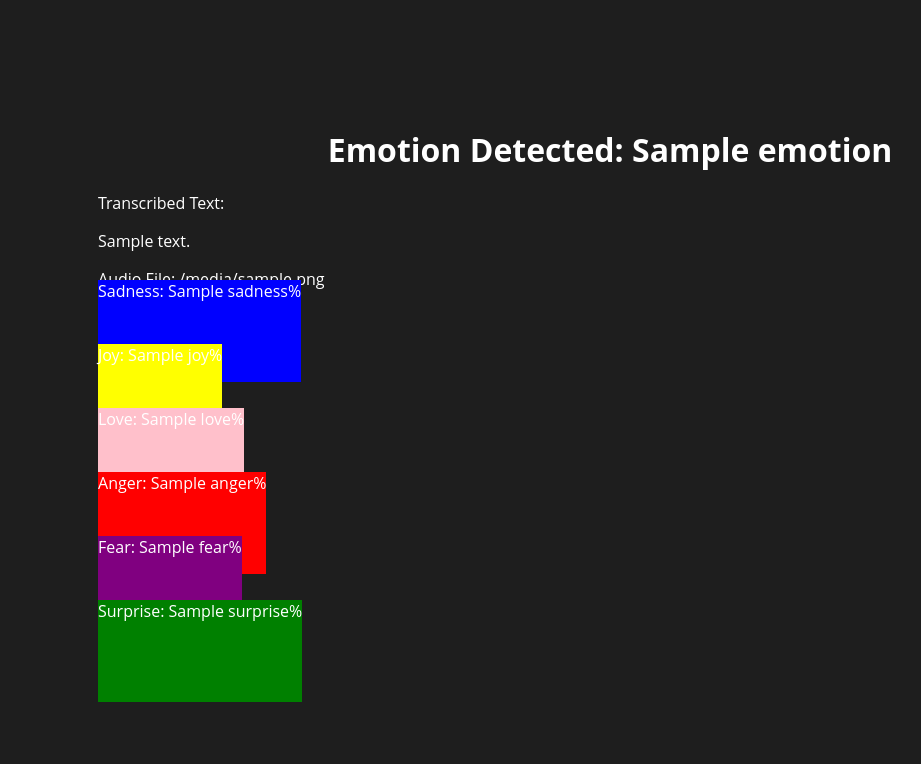
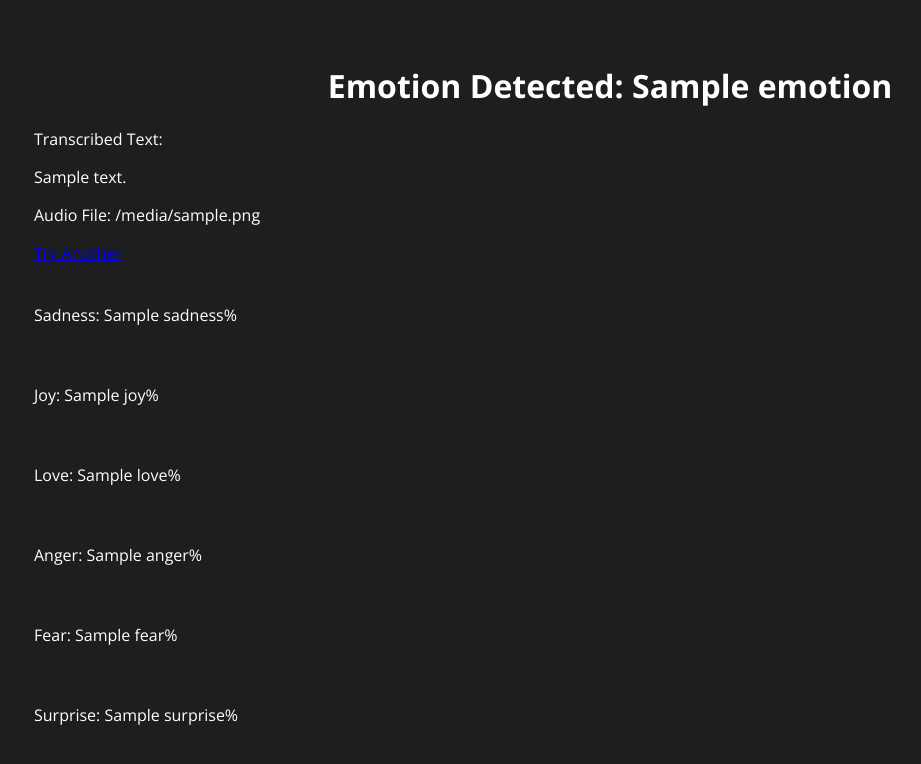
Before and after one commit to rinkana1/cosc490-group1, a Django app: template user_interface/core/templates/core/result.html in a window 1280 px wide. Shown: the top 764 px of the page, without its empty margins (30-951 px from the left). Run offline with Django 4.2, Linux system fonts and the light colour scheme; the template is opened without the code that fills it: most values are stand-ins (such as "Sample title", 1, 10 or a date in 2020); parts of the project's set-up code (start-up, migrations or seed data) failed here and were passed over.

Commit message:
Improve CSS styling

```diff
--- a/user_interface/core/templates/core/result.html
+++ b/user_interface/core/templates/core/result.html
@@ -4,25 +4,34 @@
     <meta charset="UTF-8">
     <meta name="viewport" content="width=device-width, initial-scale=1.0">
     <title>Result</title>
+    <link rel="preconnect" href="https://fonts.googleapis.com">
+    <link rel="preconnect" href="https://fonts.gstatic.com" crossorigin>
+    <link href="https://fonts.googleapis.com/css2?family=Open+Sans:ital,wght@0,300..800;1,300..800&display=swap" rel="stylesheet">
     <style>
         :root {
-            --sadness: {{ sadness }}vw;
-            --joy: {{ joy }}vw;
-            --love: {{ love }}vw;
-            --anger: {{ anger }}vw;
-            --fear: {{ fear }}vw;
-            --surprise: {{ surprise }}vw;
+            --sadness: {{ sadness }}%;
+            --joy: {{ joy }}%;
+            --love: {{ love }}%;
+            --anger: {{ anger }}%;
+            --fear: {{ fear }}%;
+            --surprise: {{ surprise }}%;
         }
 
         body {
             background-color: #1E1E1E;
             color: #FFF;
             font-family: 'Open Sans', 'Arial', sans-serif;
-            margin: 10vw;
+            margin: 5vw;
         }
 
         h1 {
             text-align: center;
+        }
+
+        div.score-percentages {
+            position: relative;
+            top: 5vh;
+            width: 90vw;
         }
 
         .percentage-bar {
@@ -32,55 +41,137 @@
             width: 0vw;
         }
 
-        #sadness {
-            top: 35vh;
-            background-color: blue;
+        .percentage-label {
+            position: absolute;
+        }
+
+        .percentage-label#sadness {
+            top: 0;
+        }
+
+        .percentage-bar#sadness {
+            top: 3vh;
+            background-color: rgb(101, 101, 255);
             width: var(--sadness);
         }
 
-        #joy {
-            top: 43vh;
-            background-color: yellow;
+        .percentage-label#joy {
+            top: 10vh;
+        }
+
+        .percentage-bar#joy {
+            top: 13vh;
+            background-color: rgb(237, 237, 101);
             width: var(--joy);
         }
 
-        #love {
-            top: 51vh;
+        .percentage-label#love {
+            top: 20vh;
+        }
+
+        .percentage-bar#love {
+            top: 23vh;
             background-color: pink;
             width: var(--love);
         }
 
-        #anger {
-            top: 59vh;
-            background-color: red;
+        .percentage-label#anger {
+            top: 30vh;
+        }
+
+        .percentage-bar#anger {
+            top: 33vh;
+            background-color: rgb(227, 98, 98);
             width: var(--anger);
         }
 
-        #fear {
-            top: 67vh;
-            background-color: purple;
+        .percentage-label#fear {
+            top: 40vh;
+        }
+
+        .percentage-bar#fear {
+            top: 43vh;
+            background-color: rgb(141, 71, 141);
             width: var(--fear);
         }
 
-        #surprise {
-            top: 75vh;
-            background-color: green;
+        .percentage-label#surprise {
+            top: 50vh;
+        }
+
+        .percentage-bar#surprise {
+            top: 53vh;
+            background-color: rgb(63, 129, 63);
             width: var(--surprise);
         }
-
     </style>
 </head>
 <body>
-    <h1>Emotion Detected: {{ emotion }}</h1>
-    <label for="p.transcription">Transcribed Text:</label>
-    <p id="transcription">{{ transcribed_text }}</p>
-    <div class="percentage-bar" id="sadness">Sadness: {{ sadness }}%</div>
-    <div class="percentage-bar" id="joy">Joy: {{ joy }}%</div>
-    <div class="percentage-bar" id="love">Love: {{ love }}%</div>
-    <div class="percentage-bar" id="anger">Anger: {{ anger }}%</div>
-    <div class="percentage-bar" id="fear">Fear: {{ fear }}%</div>
-    <div class="percentage-bar" id="surprise">Surprise: {{ surprise }}%</div>
-    <p id="audio-file-label">Audio File: {{ filename }}</p>
-    <a href="/">Try Another</a>
+    {% if transcribed_text == "" %}
+        <h1>Emotion Deteced: UNKNOWN</h1>
+        <div class="transcription-div">
+            <label for="p.transcription">Transcribed Text:</label>
+            <p id="transcription">Could not transcribe text. please try another file...</p>
+        </div>
+        <p id="audio-file-label">Audio File: {{ filename }}</p>
+        <a href="/">Try Another</a>
+    {% else %}
+        <h1>Emotion Detected: {{ emotion }}</h1>
+        <div class="transcription-div">
+            <label for="p.transcription">Transcribed Text:</label>
+            <p id="transcription">{{ transcribed_text }}</p>
+        </div>
+        <p id="audio-file-label">Audio File: {{ filename }}</p>
+        <a href="/">Try Another</a>
+        <div class="score-percentages">
+            {% if sadness == 1 %}
+                <label class="percentage-label" id="sadness" for="div.percentage-bar#sadness">Sadness: &lt;1%</label>
+                <div class="percentage-bar" id="sadness"></div>
+            {% else %}
+                <label class="percentage-label" id="sadness" for="div.percentage-bar#sadness">Sadness: {{ sadness }}%</label>
+                <div class="percentage-bar" id="sadness"></div>
+            {% endif %}
+
+            {% if joy == 1 %}
+                <label class="percentage-label" id="joy" for="div.percentage-bar#joy">Joy: &lt;1%</label>
+                <div class="percentage-bar" id="joy"></div>
+            {% else %}
+                <label class="percentage-label" id="joy" for="div.percentage-bar#joy">Joy: {{ joy }}%</label>
+                <div class="percentage-bar" id="joy"></div>
+            {% endif %}
+
+            {% if love == 1 %}
+                <label class="percentage-label" id="love" for="div.percentage-bar#love">Love: &lt;1%</label>
+                <div class="percentage-bar" id="love"></div>
+            {% else %}
+                <label class="percentage-label" id="love" for="div.percentage-bar#love">Love: {{ love }}%</label>
+                <div class="percentage-bar" id="love"></div>
+            {% endif %}
+
+            {% if anger == 1 %}
+                <label class="percentage-label" id="anger" for="div.percentage-bar#anger">Anger: &lt;1%</label>
+                <div class="percentage-bar" id="anger"></div>
+            {% else %}
+                <label class="percentage-label" id="anger" for="div.percentage-bar#anger">Anger: {{ anger }}%</label>
+                <div class="percentage-bar" id="anger"></div>
+            {% endif %}
+
+            {% if fear == 1 %}
+                <label class="percentage-label" id="fear" for="div.percentage-bar#fear">Fear: &lt;1%</label>
+                <div class="percentage-bar" id="fear"></div>
+            {% else %}
+                <label class="percentage-label" id="fear" for="div.percentage-bar#fear">Fear: {{ fear }}%</label>
+                <div class="percentage-bar" id="fear"></div>
+            {% endif %}
+
+            {% if surprise == 1 %}
+                <label class="percentage-label" id="surprise" for="div.percentage-bar#surprise">Surprise: &lt;1%</label>
+                <div class="percentage-bar" id="surprise"></div>
+            {% else %}
+                <label class="percentage-label" id="surprise" for="div.percentage-bar#surprise">Surprise: {{ surprise }}%</label>
+                <div class="percentage-bar" id="surprise"></div>
+            {% endif %}
+        </div>
+    {% endif %}
 </body>
 </html>
```
Also changed, not shown: user_interface/core/templates/core/upload.html (+18 -1 lines).
